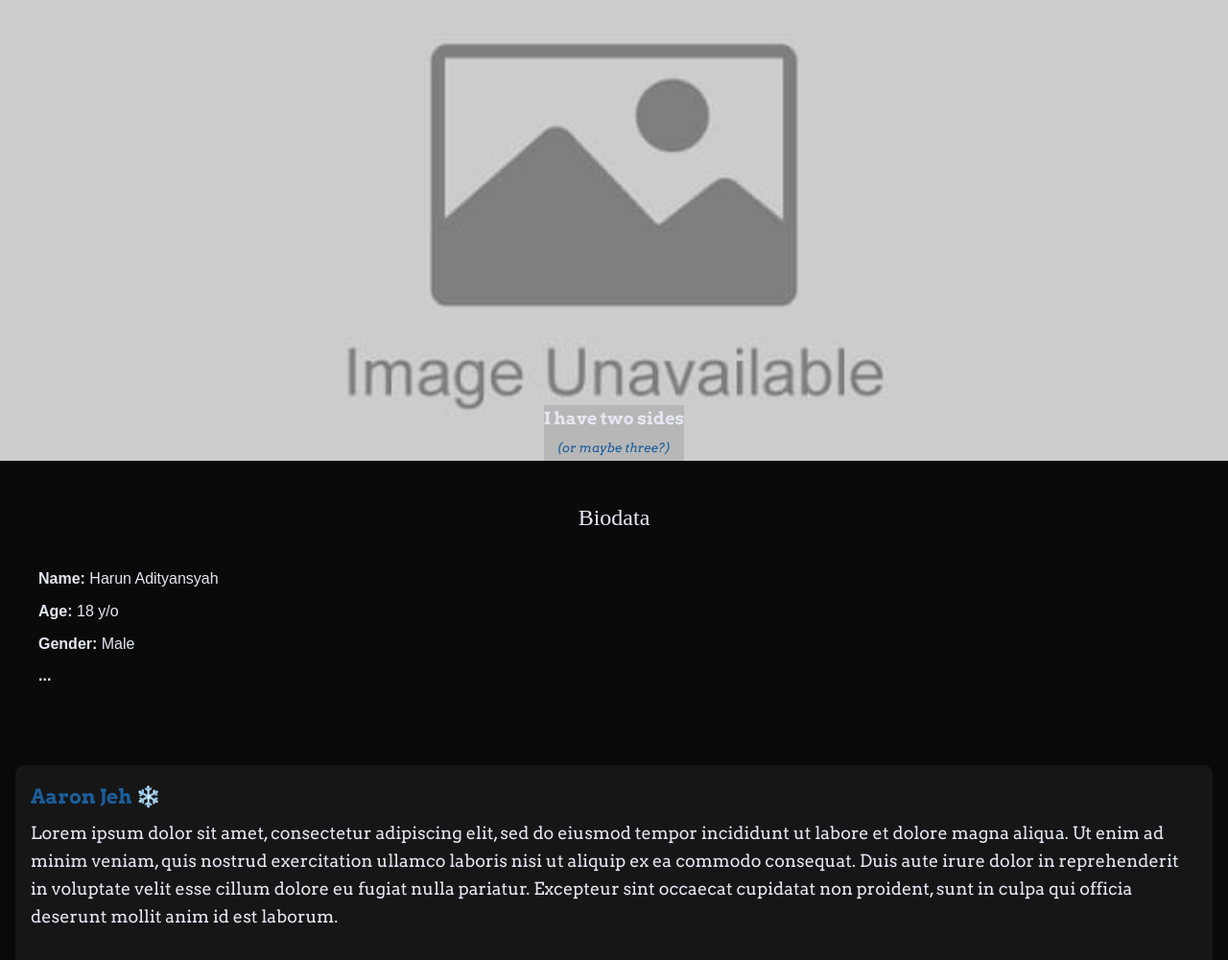
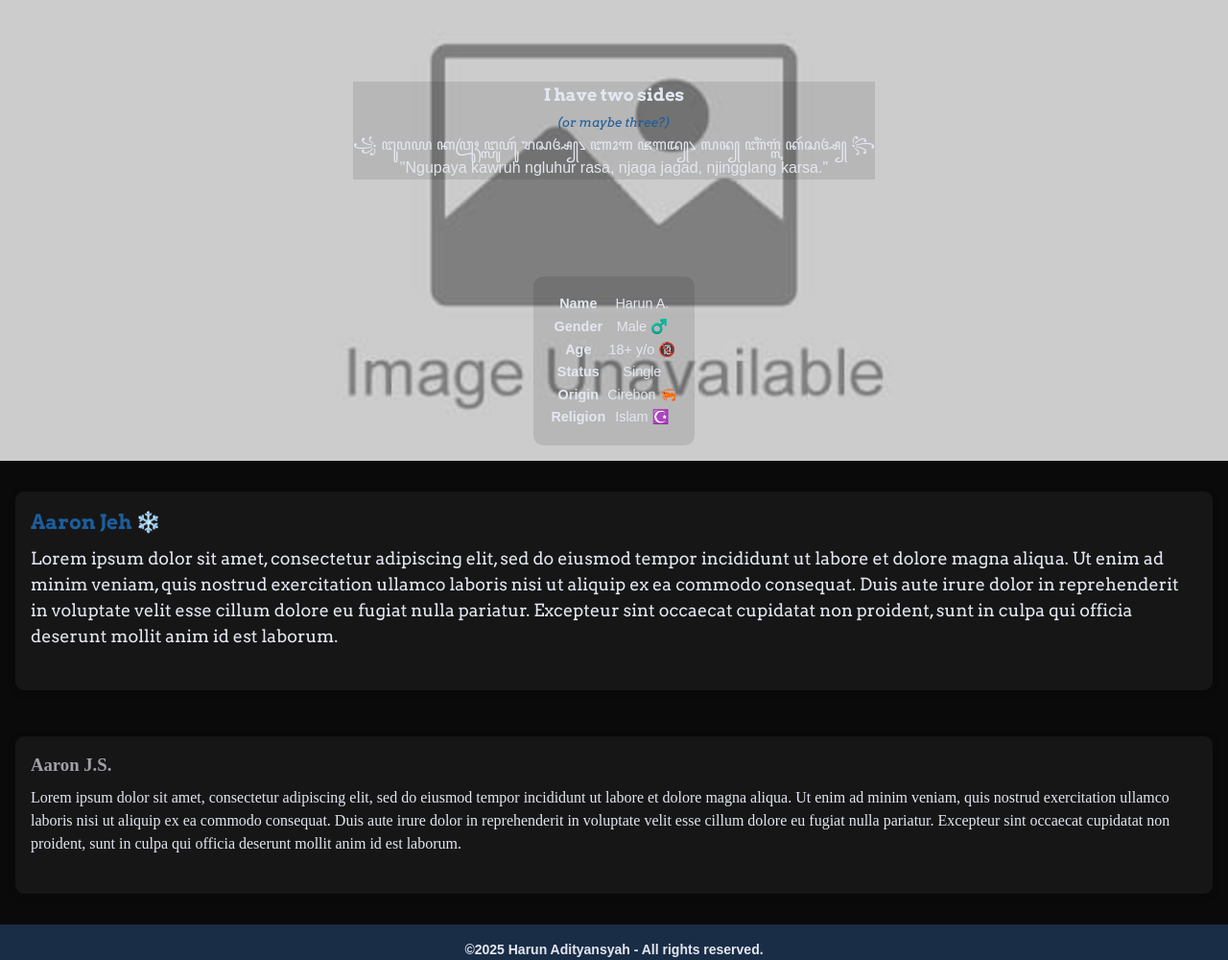
Before and after one commit to aaron-jeh/aaron-jeh.github.io, a plain HTML site: page index.html in a window 1280 px wide. Shown: the top 1000 px of the page at 96% size. Drawn offline with Linux system fonts and the light colour scheme; a web font is replaced by a local one.

Commit message:
Edit header - footer, adding bio

```diff
--- a/css/style.css
+++ b/css/style.css
@@ -20,7 +20,7 @@ body {
   font-family:Arial, Helvetica, sans-serif;
   background-color: var(--night);
   color: var(--ghostwhite);
-  line-height: 1.6;
+  line-height: 1.5;
 }
 
 /* ========== Header ========== */
@@ -47,28 +47,12 @@ body {
 }
 
 /* ========== Biodata ========== */
-#biodata {
-  background-color: var(--);
-  color: var(--);
-  padding: 1.5rem;
-  margin: 1rem 0;
-  border-top: 5px solid var(--);
-  border-radius: 6px;
-}
-
-#biodata h2 {
-    text-align: center;
-  margin-bottom: 1rem;
-}
-
-#biodata ul {
-  list-style: none;
-  text-justify: auto;
+.biodata {margin: 1rem auto;
+  font-size: 0.9rem;
+  background-color: rgba(0, 0, 0, 0.1);
+  border-radius: 10px;
   padding: 1rem;
-}
-
-#biodata li {
-  margin-bottom: 0.5rem;
+  max-width: 300px;
 }
 
 /* ========== Persona Cards ========== */
@@ -103,7 +87,6 @@ body {
 
 #footer {
   background-color: #1a2d46;
-  color: var(--oren);
   text-align: center;
   padding: 1rem;
   font-size: 14px;
--- a/index.html
+++ b/index.html
@@ -19,22 +19,22 @@
     </div> -->
 
   <!-- Header -->
-  <header class="header">
-    <div class="header-text">
-      <h4 id="alpha-bold">I have two sides<br><em id="alpha-italic">(or maybe three?)</em></h4>
-    </div>
-  </header>
-
-  <!-- Biodata -->
-  <section id="biodata">
-    <h2>Biodata</h2>
-    <ul>
-      <li><strong>Name:</strong> Harun Adityansyah</li>
-      <li><strong>Age:</strong> 18 y/o</li>
-      <li><strong>Gender:</strong> Male</li>
-      <li><strong>...</strong> </li>
-    </ul>
-  </section>
+<header class="header">
+  <div class="header-text">
+    <h4 id="alpha-bold">I have two sides<br><em id="alpha-italic">(or maybe three?)</em></h4>
+    <p class="motto_hncrk">꧁ ꦔꦸꦥꦪ ꦏꦮꦿꦸꦃ ꦔ꧀ꦭꦸꦲꦸꦂ ꦫꦱꦄ꧀꧈
+ꦚꦴꦒ ꦗꦒꦢ꧀꧈ ꦭꦤ꧀ ꦚꦶꦁꦒ꧀ꦭꦁ ꦏꦂꦱꦄ꧀ ꧂</p>
+    <p class="motto_ltn">"Ngupaya kawruh ngluhur rasa, njaga jagad, njingglang karsa."</p>
+  </div>
+  <table class="biodata">
+      <tr><th>Name</th><td>Harun A.</td></tr>
+      <tr><th>Gender</th><td>Male ♂️</td></tr>
+      <tr><th>Age</th><td>18+ y/o 🔞</td></tr>
+      <tr><th>Status</th><td>Single</td></tr>
+      <tr><th>Origin</th><td>Cirebon 🦐</td></tr>
+      <tr><th>Religion</th><td>Islam ☪️</td></tr>
+    </table>
+</header>
 
   <!-- Profile Cards -->
   <section id="personas">
@@ -50,24 +50,23 @@
     <img src="" alt="">
     </div>
 
-    <div class="card" id="phi">
+    <!-- <div class="card" id="phi">
       <h3><b>Javinor Kalax</b></h3>
       <p>Lorem ipsum dolor sit amet, consectetur adipiscing elit, sed do eiusmod tempor incididunt ut labore et dolore magna aliqua. Ut enim ad minim veniam, quis nostrud exercitation ullamco laboris nisi ut aliquip ex ea commodo consequat. Duis aute irure dolor in reprehenderit in voluptate velit esse cillum dolore eu fugiat nulla pariatur. Excepteur sint occaecat cupidatat non proident, sunt in culpa qui officia deserunt mollit anim id est laborum.</p>
-    </div>
+    </div> -->
   </section>
-
-          <!-- Kalax Trigger -->
-  <!-- <div id="kalax-icon">
+        <!-- //Kalax Trigger
+  <div id="kalax-icon">
     <img src="./img/profile-icon.png" alt="Kalax Head Icon" title="Click me!">
   </div> -->
 
   <!-- Footer -->
   <footer id="footer">
-    <strong><em>© 2025 Harun Adityansyah. All rights reserved.</em></strong>
+    <strong>©2025 Harun Adityansyah - All rights reserved.</strong>
   </footer>
 
+
 <!-- Javascripts -->
-
 <script>// Simulasi waktu loading (misalnya 2 detik)
     window.addEventListener("load", () => {
       const loadingScreen = document.getElementById("loading-screen");
```
